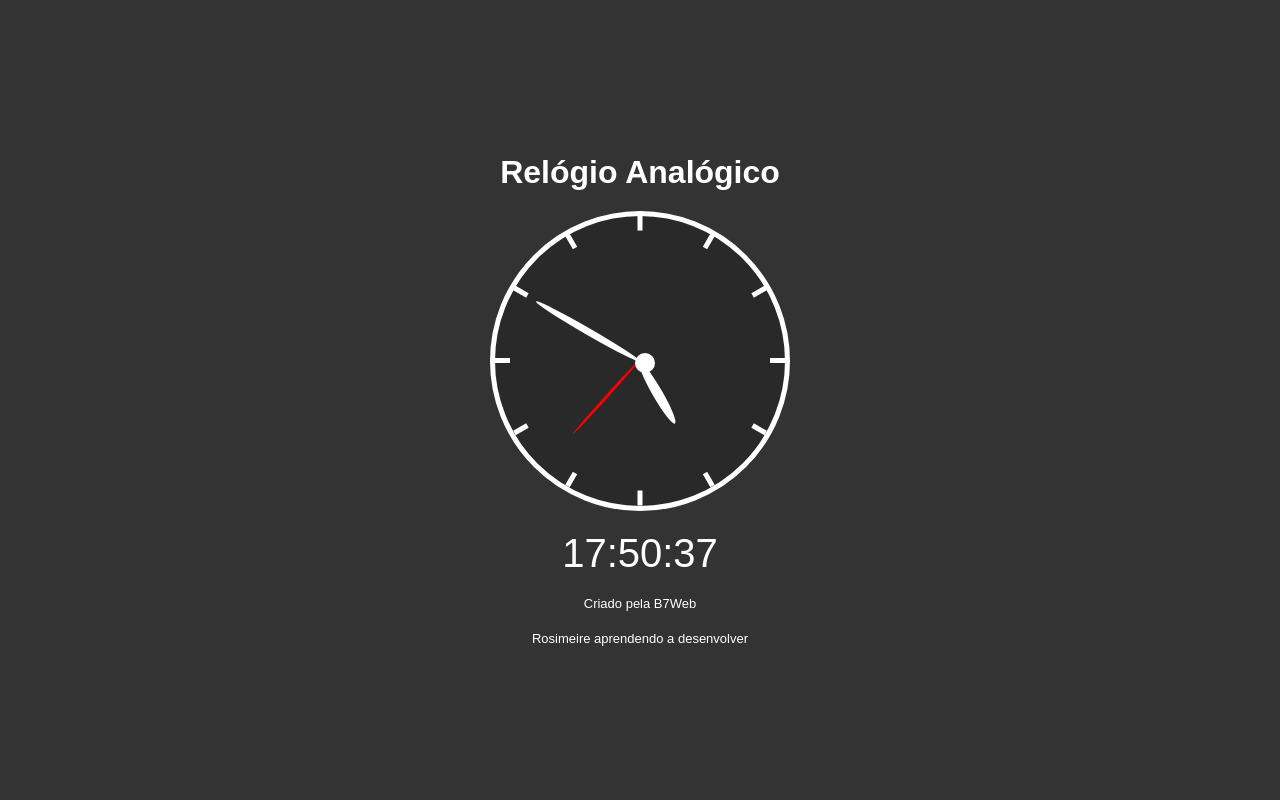
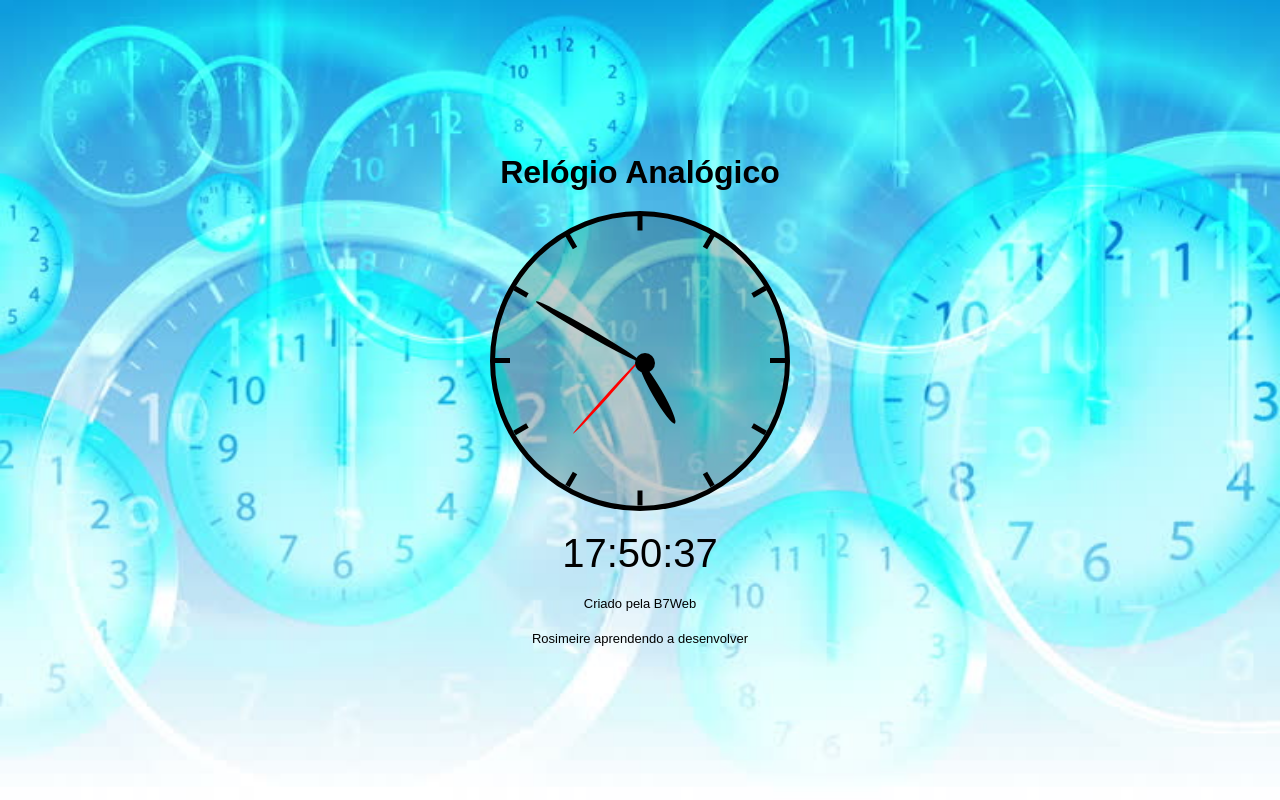
Before and after one commit to RosimeireFBFLeite/relogioanalogico, a plain HTML site: page index.html in a window 1280 px wide. Drawn offline with Linux system fonts and the light colour scheme.

Commit message:
adicao de novos arquivos

```diff
--- a/style.css
+++ b/style.css
@@ -10,19 +10,20 @@ body {
     justify-content: center;
     align-items: center;
     flex-direction: column;
-    background-color: #333;
+    background-image: url(img/1.jpg);
+    background-size: cover;
     font-family: Arial, Helvetica, sans-serif;
 }
 
 h1 {
-    color: #FFF;
+    color: #000000;
     margin-bottom: 20px;
 }
 
 .relogio {
     width: 300px;
     height: 300px;
-    border: 5px solid #FFF;
+    border: 5px solid #000000;
     border-radius: 50%;
     background-color: rgba(0, 0, 0, 0.2);
 }
@@ -45,7 +46,7 @@ h1 {
 .risco .ponto {
     width: 15px;
     height: 100%;
-    background-color: #FFF;
+    background-color: #000000;
 }
 
 .ponteiros {
@@ -70,30 +71,30 @@ h1 {
 .p_m {
     width: 120px;
     height: 7px;
-    background-color: #FFF;
+    background-color: #000000;
 }
 .p_h {
     width: 70px;
     height: 10px;
-    background-color: #FFF;
+    background-color: #000000;
 }
 .encaixe {
     width: 20px;
     height: 20px;
-    background-color: #FFF;
+    background-color: #000000;
     border-radius: 50%;
     position: absolute;
     margin-top: -5px;
     margin-left: -5px;
 }
 .digital {
-    color: #FFF;
+    color: #000000;
     font-size: 40px;
     margin-top: 20px;
 }
 
 footer {
     margin-top: 20px;
-    color: #FFF;
+    color: #000000;
     font-size: 13px;
 }
```
Also changed, not shown: img/1.jpg (added).
